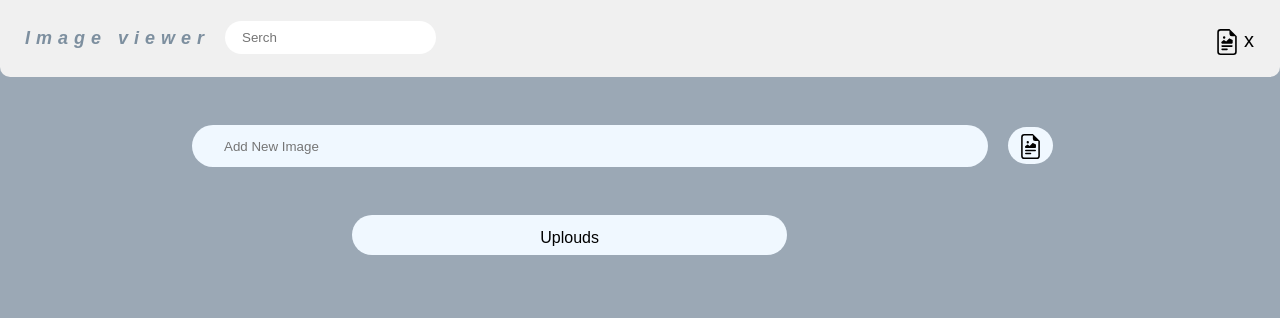
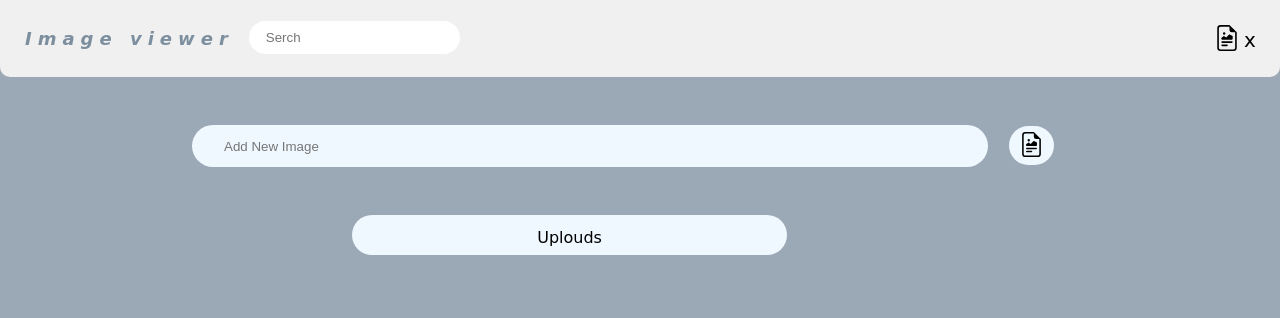
Before and after one commit to AnasAlkouz1/Images-Uploads, a PHP site: page / in a window 1280 px wide. Shown: the top 318 px of the page. Run offline with PHP 8.4, Linux system fonts and the light colour scheme.

Commit message:
v8559864343

```diff
--- a/__static/_css/style.css
+++ b/__static/_css/style.css
@@ -147,7 +147,7 @@ cursor: pointer;
 .img_763334{
 width: 25px;
 position: relative;
-top: 8px;
+top: 6px;
 }
 .__d_578533774225{
 margin-top: 3rem;
@@ -162,7 +162,7 @@ cursor: pointer;
 }
 .div_f_rem_786468643348{
 width: 50px;
-height: 34px;
+height: 42px;
 line-height: 55px;
 border-radius: 50rem;
 padding-top: 0rem;
@@ -177,14 +177,16 @@ font-size: 20px;
 font-family: unset;
 }
 .tr78543367{
-transition: all 0.4ms all;
+transition: 0.4ms all;
 }
 
 
 .div_f_rem_786468643348:hover{
 background-color: aliceblue;
 }
-
+.div_f_rem_7864686898770348{
+background-color: aliceblue;
+}
 
 .re86587533873{
 width: 30px;
@@ -195,7 +197,7 @@ left: 10rem;
 top: 2rem;
 border-radius: 50rem;
 text-align: center;
-line-height: 33px;
+line-height: 26px;
 font-size: 20px;
 font-family: unset;
 cursor: pointer;
--- a/__static/_js/_jq_eP.js
+++ b/__static/_js/_jq_eP.js
@@ -10,13 +10,18 @@ $(e.target).parent().fadeIn(400).remove()
 
 
 $(document.body).on('click','.div_f_rem_786468643348',(e)=>{
+
 $(document.body).find('.cont>div').each(function(_e){
+$(this).find('a>img').parent().prev().fadeOut(400)
+
 
 if($(this).find('a>img').parent().prev().css('display')=='none'){
-    $(this).find('a>img').parent().prev().fadeIn(400)
+$(this).find('a>img').parent().prev().fadeIn(400)
 }else{
-    $(this).find('a>img').parent().prev().fadeOut(400)
+$(this).find('a>img').parent().prev().fadeOut(400)
 }
 })
 
+
+
 })
--- a/__static/_js/index.js
+++ b/__static/_js/index.js
@@ -45,6 +45,14 @@ magnificPopup_Imges()
 
 }
 __fs.readAsDataURL(__files)
+$(document.body).find('.cont>div').each(function(_e){
+$(this).find('a>img').parent().prev().fadeOut(400)
+
+})
+
+
+
+
 }
 
 
--- a/main.html
+++ b/main.html
@@ -4,6 +4,15 @@
 <meta charset="UTF-8">
 <meta http-equiv="X-UA-Compatible" content="IE=edge">
 <meta name="viewport" content="width=device-width, initial-scale=1.0">
+<link rel="preconnect" href="https://fonts.googleapis.com">
+<link rel="preconnect" href="https://fonts.gstatic.com" crossorigin>
+<style>
+body{
+font-family: 'Edu SA Beginner', cursive !important;
+}
+</style>
+
+
 <link rel="stylesheet" href="./__static/_css/style.css">
 <link rel="stylesheet" href="./__static/_css/Img_preview.css">
 <title>Image viewer</title>
```
